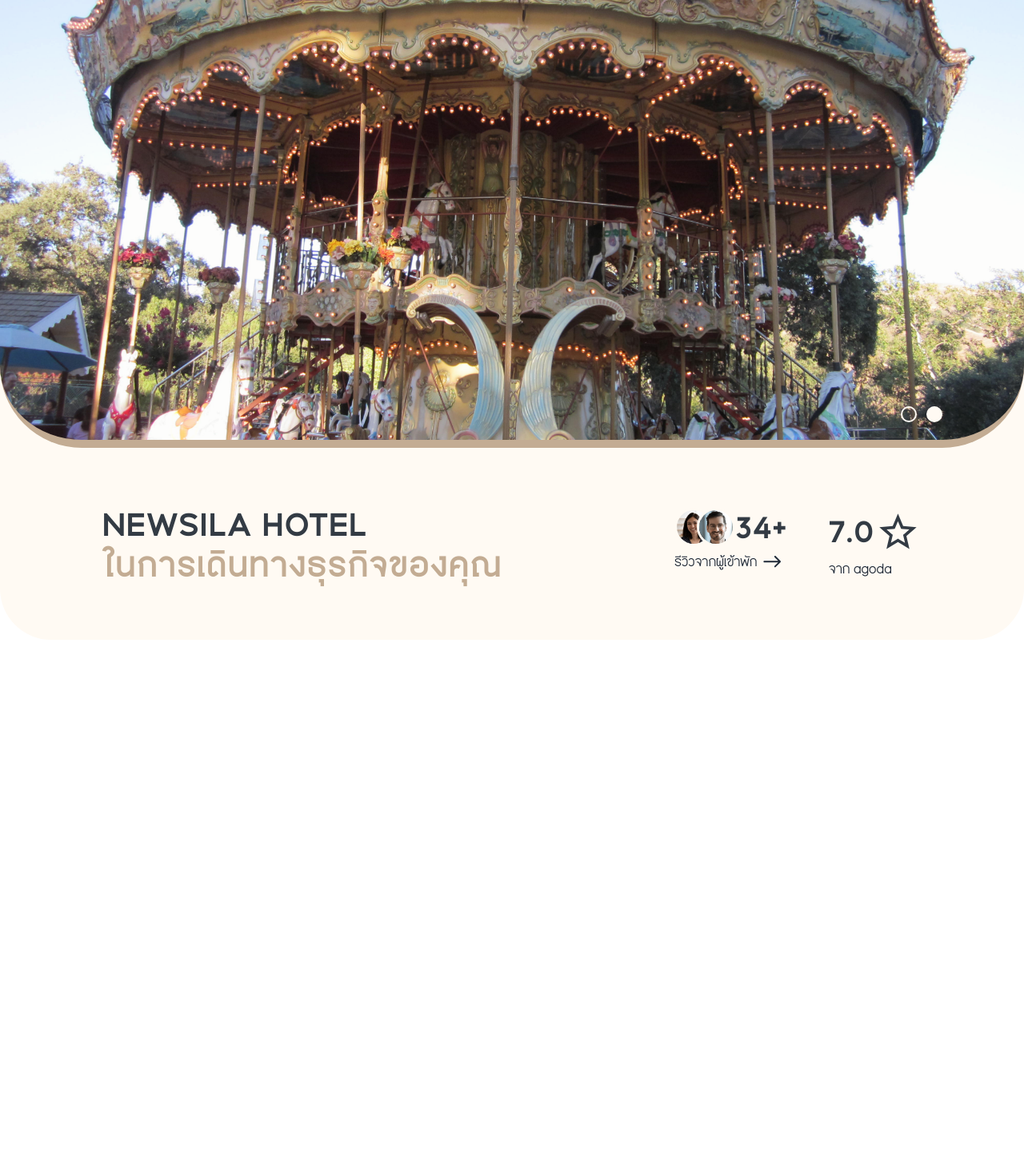
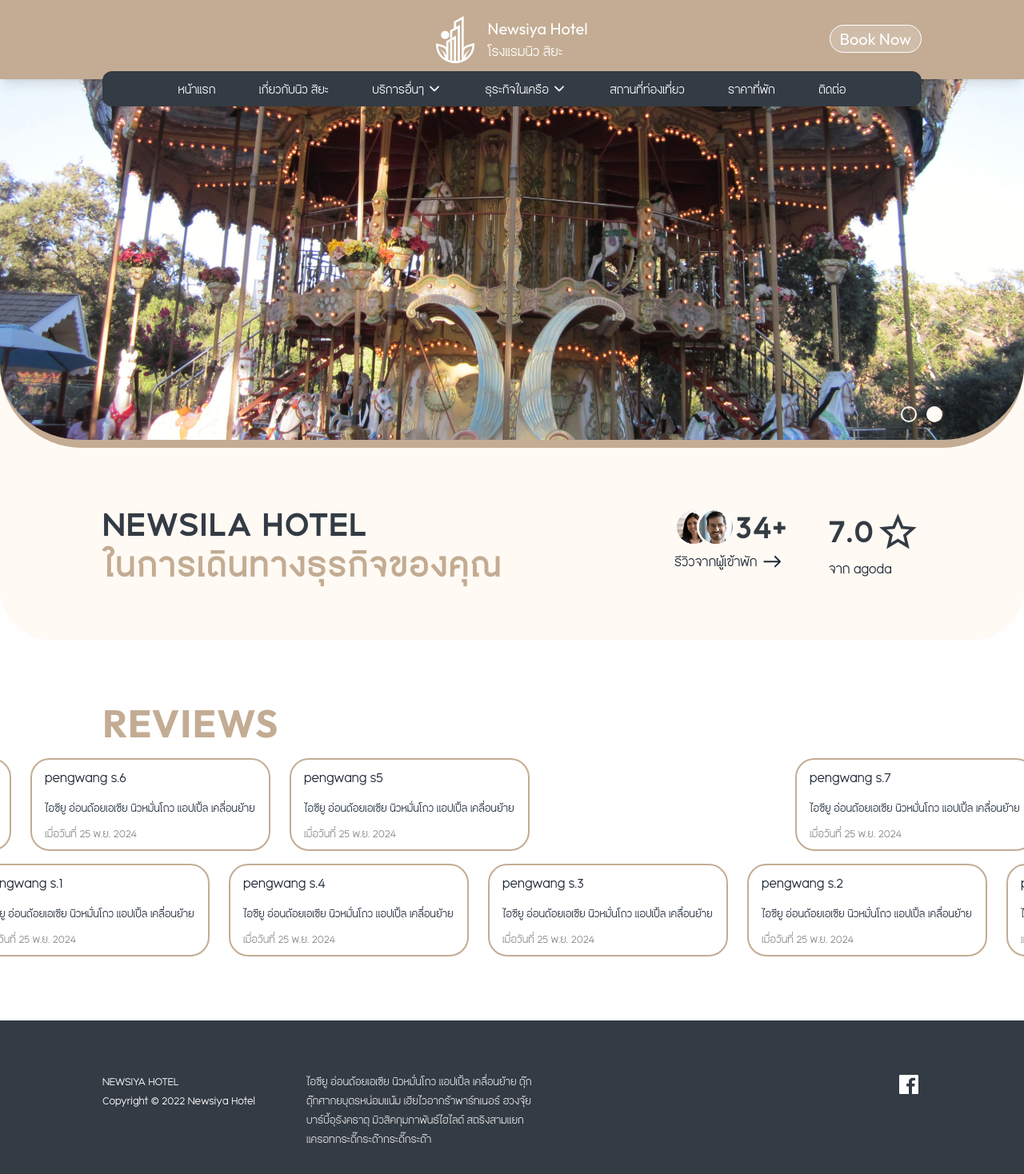
Before and after one commit to melchanatan/newsiya-website, a Next.js app: page / in a window 1280 px wide. Shown: the top 1468 px of the page at 80% size. Before the commit the page ends 800 px from the top, so only its background shows below. Built offline with nearby package versions, Linux system fonts and the light colour scheme.

Commit message:
feat: update root route

```diff
--- a/src/app/layout.jsx
+++ b/src/app/layout.jsx
@@ -15,7 +15,7 @@ const maehongson = localFont({
       weight: '700',
       style: 'normal',
     },
-   ],
+  ],
   variable: '--font-maehongson',
 })
 
@@ -29,7 +29,11 @@ export default function RootLayout({ children }) {
   return (
     <html lang="en">
       <body className={maehongson.className + " "}>
+        <Navbar />
         {children}
+        <section id="footer" className="bg-primary !py-0">
+          <Footer />
+        </section>
       </body>
     </html>
   );
--- a/src/app/page.jsx
+++ b/src/app/page.jsx
@@ -5,10 +5,11 @@ import Image from "next/image";
 import { IoMdStarOutline } from "react-icons/io";
 import { IoIosArrowRoundForward } from "react-icons/io";
 import HeroCarousel from "../components/HeroCarousel";
+import ReviewsSlider from "../components/ReviewsSlider";
+
 const Page = () => {
   return (
     <div>
-      <WithSplashscreen>
       <main className="bg-primary h-[100vh] rounded-b-[4rem] flex flex-col">
         <HeroCarousel />
         <header className="padding_page flex md:items-center md:justify-between flex-1 flex-col md:flex-row items-start justify-center">
@@ -41,7 +42,12 @@ const Page = () => {
           </div>
         </header>
       </main>
-      </WithSplashscreen>
+      <section id="reviews" className="bg-white pb-20 !pr-0 ">
+        <h1 className="heading mb-5 padding_page ">Reviews</h1>
+        <ReviewsSlider />
+
+      </section>
+
     </div>
   )
 }
--- a/src/app/pages/Home.js
+++ b/src/app/pages/Home.js
@@ -13,8 +13,6 @@ import RoomDetail from "../../components/RoomDetail";
 const Home = () => {
 return (
   <>
-    <Navbar />
-
     <main className="bg-primary h-[100vh] rounded-b-[4rem] flex flex-col">
       <HeroCarousel/>
       <header className="padding_page flex md:items-center md:justify-between flex-1 flex-col md:flex-row items-start justify-center">
--- a/src/components/BookNow.jsx
+++ b/src/components/BookNow.jsx
@@ -6,13 +6,13 @@ import { FaRegBookmark } from "react-icons/fa";
 const BookNow = ({isNav}) => {
   return (
     <>
-      <p className={`${isNav ? "mobile-nav_cta mt-[6vh]" : "link_button link_button--transparent"} !font-normal relative group z-[41]`}>
+      <div className={`${isNav ? "mobile-nav_cta mt-[6vh]" : "link_button link_button--transparent"} !font-normal relative group z-[41]`}>
         Book Now
         <ul id="mobile-nav_cta" className={`${isNav ? "z-[100] top-0 right-0 left-0 text-2xl" : "top-0 right-0 w-[170px]"} scale-110 group-hover:flex hidden absolute bg-white p-2 rounded-xl text-accent-darken font-maehongson flex-col`}>
           <li className='nav_dropdown_item'><IoCallOutline/>Phone</li>
           <li className='nav_dropdown_item'><IoFishOutline />Line Offical</li>
         </ul>
-      </p>
+      </div>
 
     </>
   )
```
Lines whose indentation alone changed are shown as unchanged.
